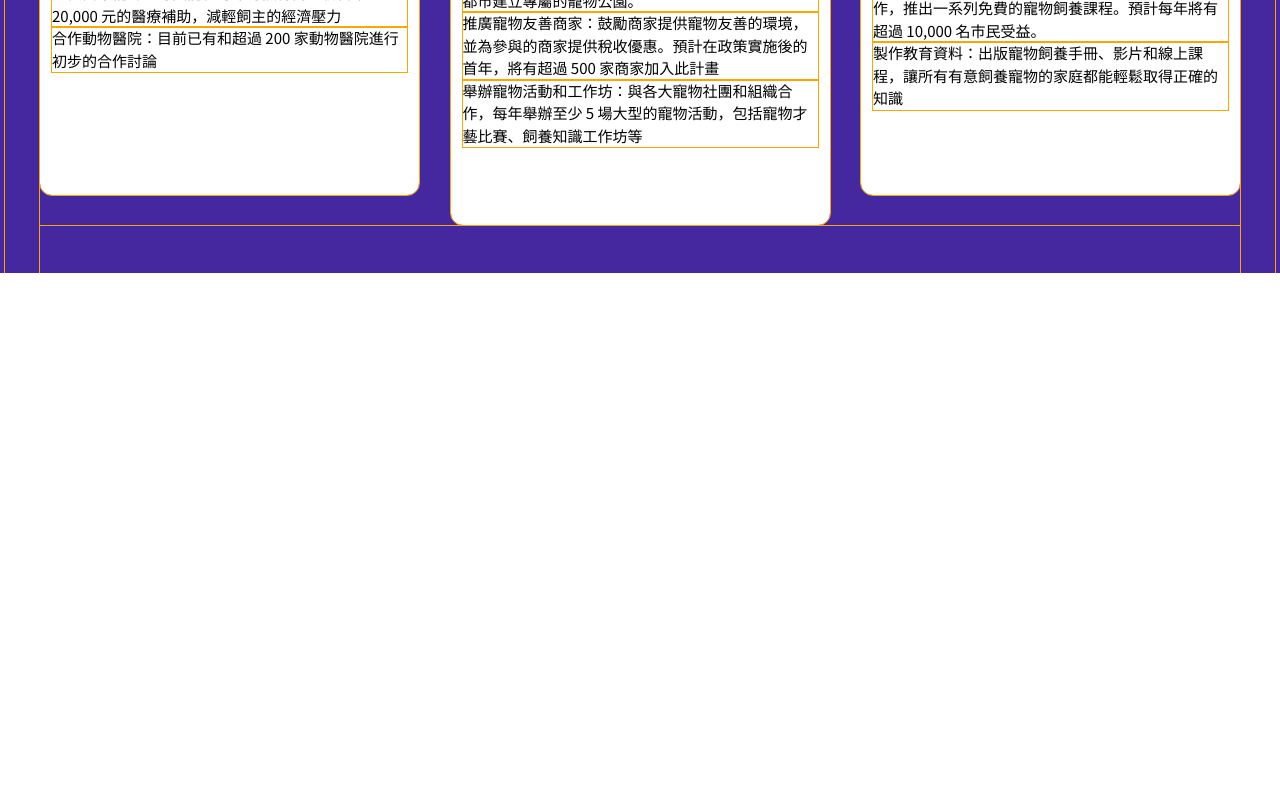
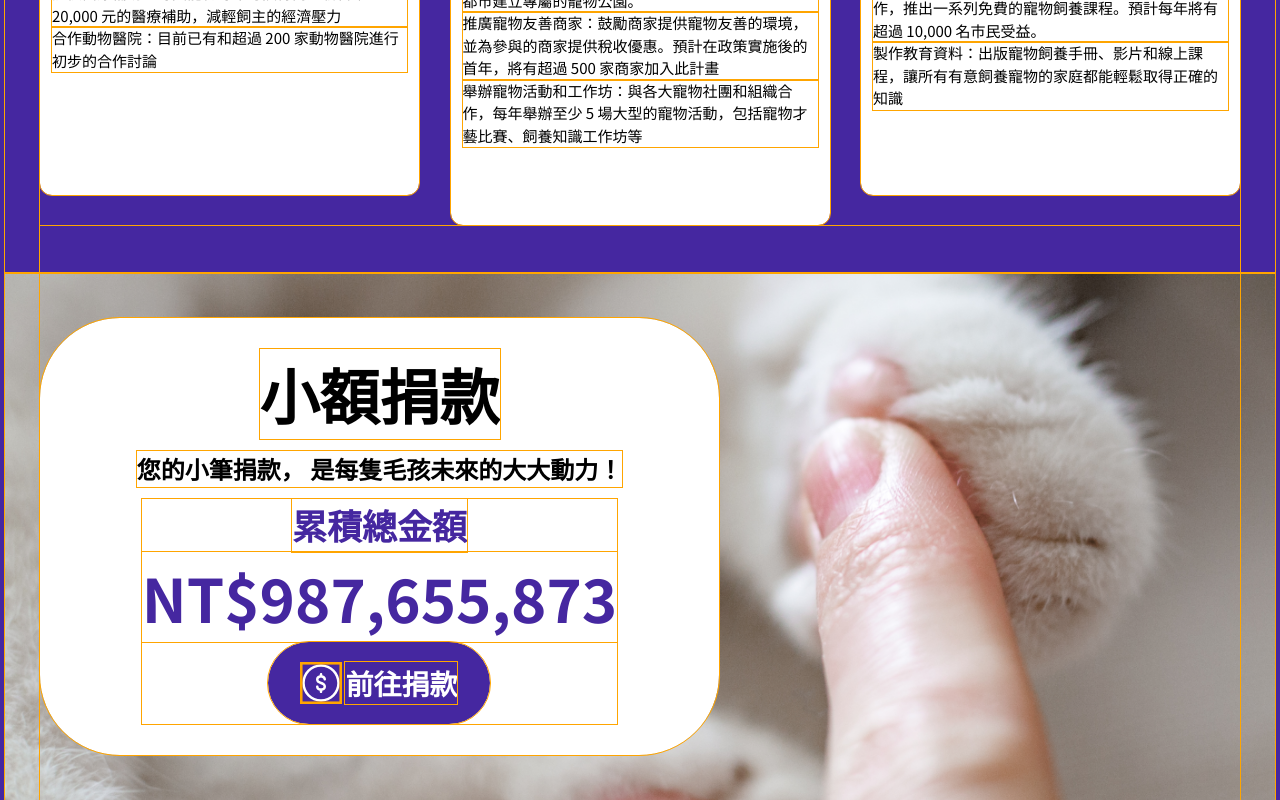
Before and after one commit to rejennylo/theF2E2023, a React (Vite) app: page / in a window 1280 px wide. Shown: the part 2236-3036 px from the top of the page. Before the commit the page ends 2509 px from the top, so only its background shows below. Built offline with nearby package versions, Linux system fonts and the light colour scheme.

Commit message:
feat: add Donate

```diff
--- a/src/App.jsx
+++ b/src/App.jsx
@@ -4,6 +4,7 @@ import { Activity } from './components/Activity';
 import { Banner } from './components/Banner';
 import { Header } from './components/Header';
 import { Issue } from './components/Issue';
+import { Donate } from './components/Donate';
 
 function App() {
   return (
@@ -12,6 +13,7 @@ function App() {
       <Banner />
       <Activity cards={activityCards} />
       <Issue cards={issueCards} />
+      <Donate />
     </div>
   );
 }
--- /dev/null
+++ b/src/components/Donate.jsx
@@ -0,0 +1,87 @@
+import { useState } from 'react';
+import { ReactComponent as Coin } from '../assets/icons/coin.svg';
+
+const GoToDonate = ({ isDonateOpenClick, hidden }) => {
+  return (
+    <div name="gotodonate-wrap" className={`donate-card-wrap ${hidden}`}>
+      <h2 className="lg:text-[60px] font-bold">小額捐款</h2>
+      <p className="text-[16px] lg:text-[24px] font-semibold">
+        您的小筆捐款， 是每隻毛孩未來的大大動力！
+      </p>
+      <p className="flex flex-col items-center text-main-purple">
+        <span className="block text-[25px] lg:text-[35px] font-bold">
+          累積總金額
+        </span>
+        <span className="block text-[30px] lg:text-[60px] font-bold">
+          NT$987,655,873
+        </span>
+        <a
+          href="#"
+          className="flex-center-all rounded-full  gap-1 w-[160px] h-[60px] lg:w-[222px] lg:h-[82px] bg-main-purple"
+          onClick={isDonateOpenClick}
+        >
+          <Coin className="fill-white h-[30px] w-[30px] lg:h-[40px] lg:w-[40px]" />
+          <span className="inline-block text-[20px] lg:text-[28px] font-bold text-white">
+            前往捐款
+          </span>
+        </a>
+      </p>
+    </div>
+  );
+};
+
+const IsDonate = ({ isDonateCloseClick, hidden }) => {
+  return (
+    <div name="isdonate-wrap" className={`donate-card-wrap ${hidden}`}>
+      <h5>選擇捐款方案</h5>
+      {/* TODO */}
+      <div name="icons" className="flex gap-3">
+        <a
+          href="#"
+          className="flex-center-all rounded-full gap-1 w-[120px] h-[60px] lg:w-[176px] lg:h-[82px] bg-white border-2 border-main-purple"
+          onClick={isDonateCloseClick}
+        >
+          <span className="inline-block text-[20px] lg:text-[28px] font-bold text-main-purple">
+            返回
+          </span>
+        </a>
+        <button className="flex-center-all rounded-full gap-1 w-[160px] h-[60px] lg:w-[222px] lg:h-[82px] bg-main-purple">
+          <Coin className="fill-white h-[30px] w-[30px] lg:h-[40px] lg:w-[40px]" />
+          <span className="inline-block text-[20px] lg:text-[28px] font-bold text-white">
+            我要捐款
+          </span>
+        </button>
+      </div>
+    </div>
+  );
+};
+
+export const Donate = () => {
+  const [isDonateOpen, setIsDonateOpen] = useState(false);
+
+  const handleClick = (e) => {
+    e.preventDefault();
+    setIsDonateOpen(!isDonateOpen);
+  };
+
+  return (
+    <div
+      name="donate-wrap"
+      className="bg-[url(../src/assets/bg-donate.png)] bg-center bg-cover"
+    >
+      <div
+        name="donate-container"
+        className="m-auto max-w-[1200px] h-[488px] lg:h-[527px] flex justify-center items-center lg:justify-start"
+      >
+        <GoToDonate
+          isDonateOpenClick={handleClick}
+          hidden={isDonateOpen ? 'hidden' : 'flex'}
+        />
+        <IsDonate
+          isDonateCloseClick={handleClick}
+          hidden={isDonateOpen ? 'flex' : 'hidden'}
+        />
+      </div>
+    </div>
+  );
+};
--- a/src/index.css
+++ b/src/index.css
@@ -50,3 +50,11 @@
 .swiper-pagination-bullet-active {
   @apply bg-main-purple h-3 w-3;
 }
+
+.donate-card-wrap {
+  @apply rounded-[80px] bg-white h-[398px] w-[360px] lg:h-[437px] lg:w-[679px] flex-col items-center justify-center gap-3;
+}
+
+.flex-center-all {
+  @apply flex items-center justify-center;
+}
```
Also changed, not shown: src/assets/bg-donate.png (added), src/assets/icons/coin.svg.
